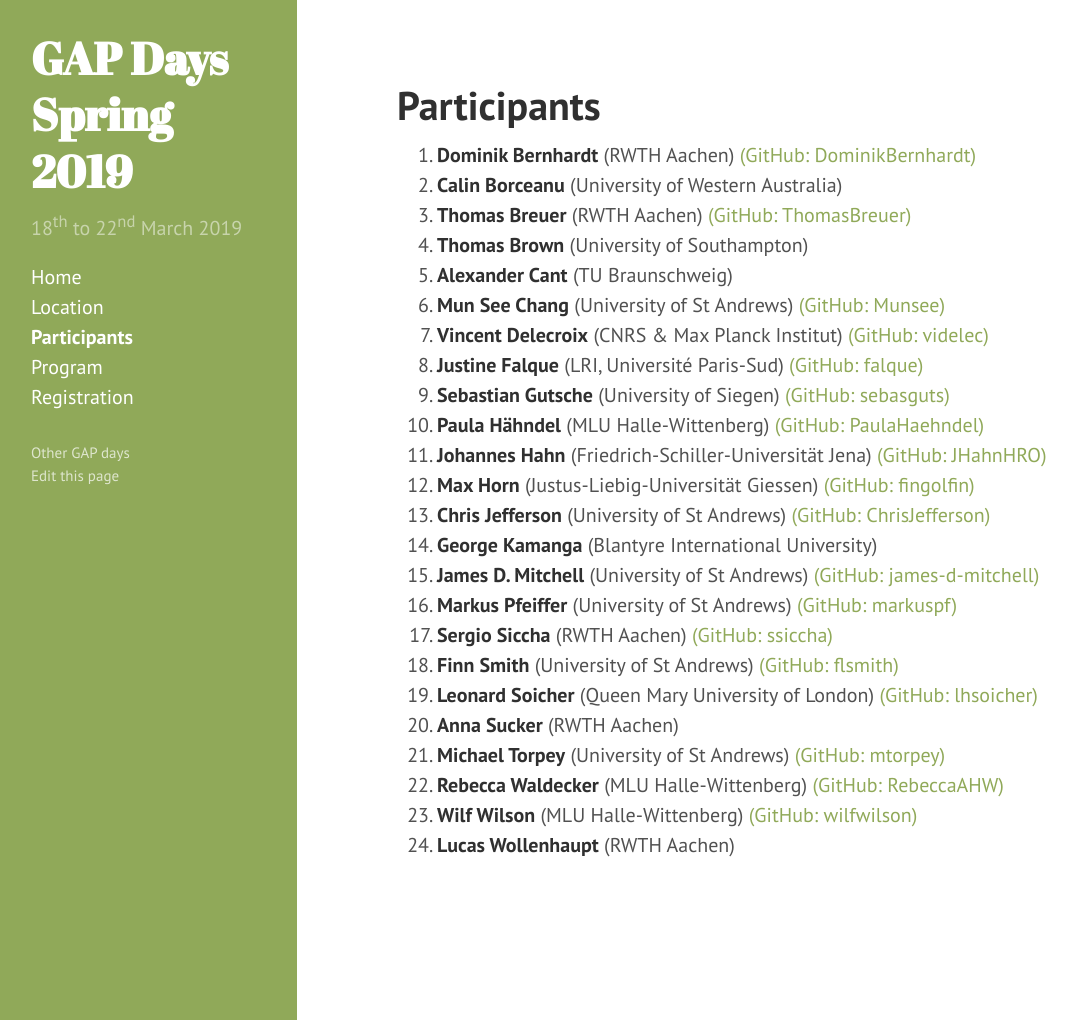
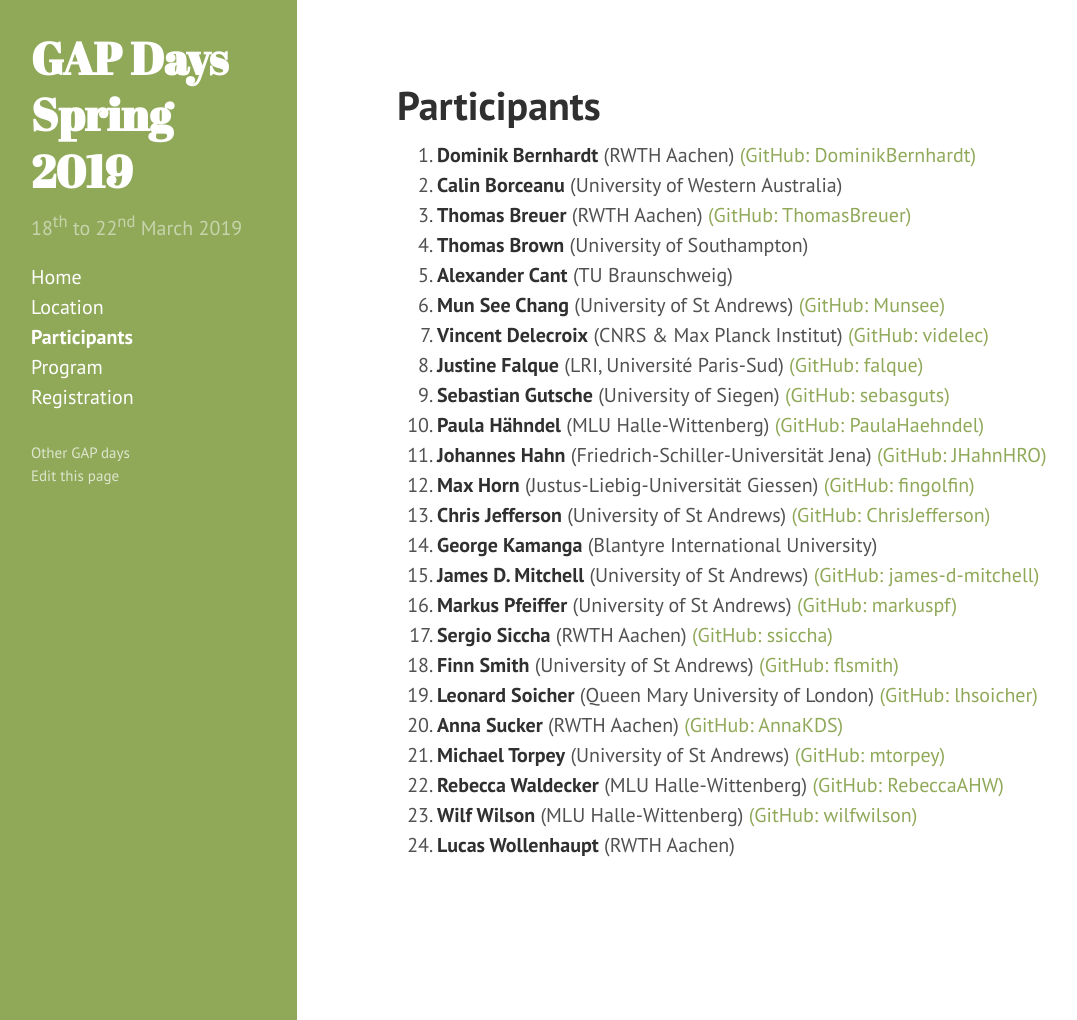
Before and after one commit to jesusmartinez-garcia/2020-01-21-colchester-workshop, a Jekyll site: the page built from participants.md, in a window 1280 px wide and 1020 px high. Shown: the whole window, without its empty margins (3-1080 px from the left). Built offline with Jekyll 4.4.1, drawn with Linux system fonts in a browser that asks for light colours.

Commit message:
Update participants GitHubs

```diff
--- a/_data/participants.yml
+++ b/_data/participants.yml
@@ -96,6 +96,8 @@
 
 - name: Anna Sucker
   affiliation: RWTH Aachen
+  links:
+    "GitHub: AnnaKDS": https://github.com/AnnaKDS
 
 - name: Michael Torpey
   affiliation: University of St Andrews
```
